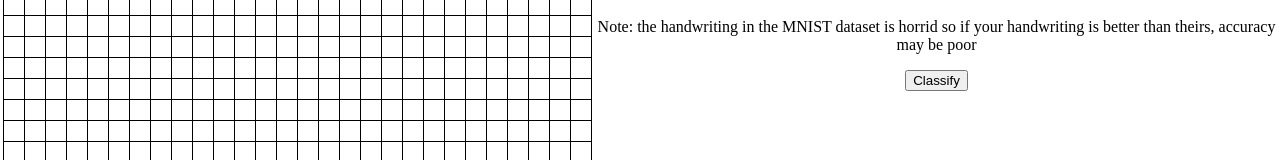
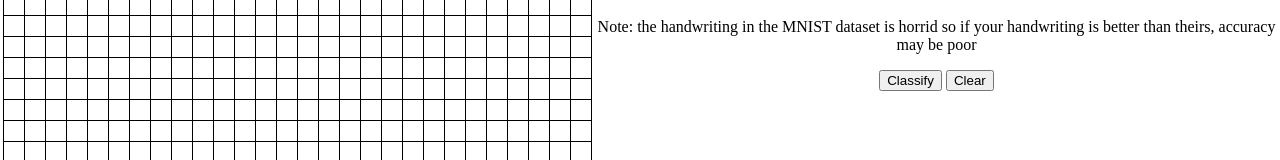
Before and after one commit to jjktc/NaiveBayesJS, a plain HTML site: page draw/index.html in a window 1280 px wide. Shown: the part 322-482 px from the top of the page. Drawn offline with nearby package versions, Linux system fonts and the light colour scheme; no server answers.

Commit message:
Added a clear button

```diff
--- a/draw/Draw.js
+++ b/draw/Draw.js
@@ -143,6 +143,15 @@ function hasTrueCell(row) {
   return false;
 }
 
+function onclickClear() {
+  this.picture = makeBlankArray(28, 28);
+
+  var elements = document.getElementsByTagName("td");
+  for (var i = 0; i < elements.length; i++) {
+    elements[i].style.backgroundColor = "white";
+  }
+}
+
 function makeBlankArray(width, height) {
   var array = [];
 
--- a/draw/index.html
+++ b/draw/index.html
@@ -116,6 +116,7 @@
         <td id="td_wrap">
           <p>Note: the handwriting in the MNIST dataset is horrid so if your handwriting is better than theirs, accuracy may be poor</p>
           <button id="classifyBtn" onclick="onclickClassify()">Classify</button>
+          <button id="clearBtn", onclick="onclickClear()">Clear</button>
           <p id="recognized" style="font-size: 48pt"></p>
         </td>
       </tr>
```
